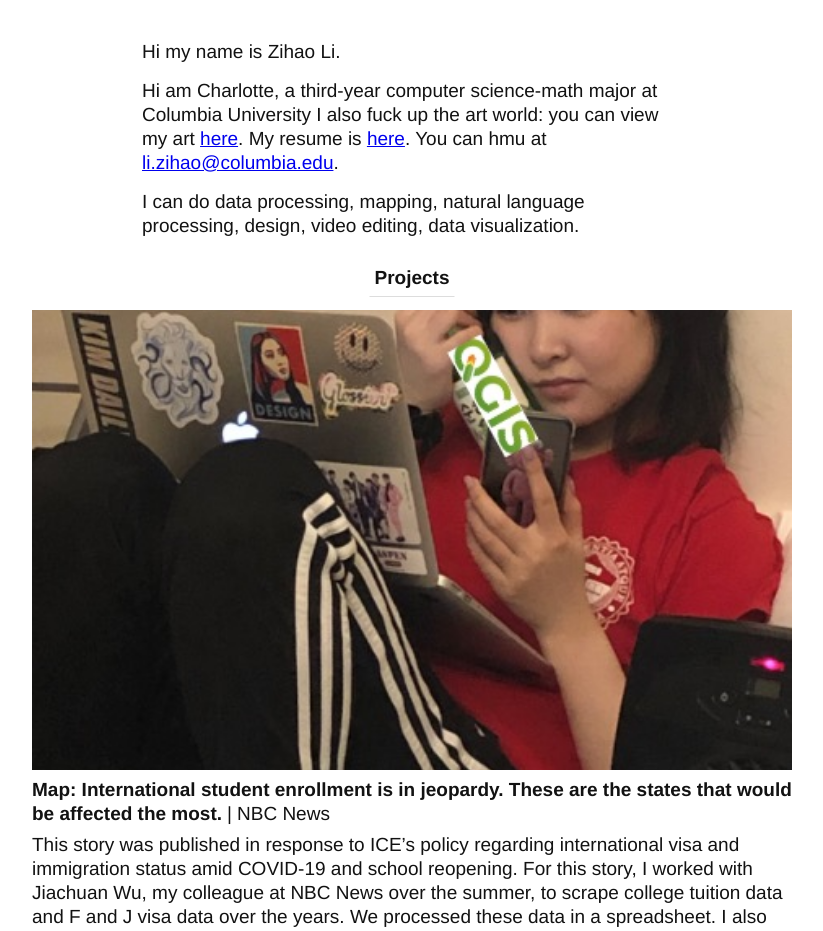
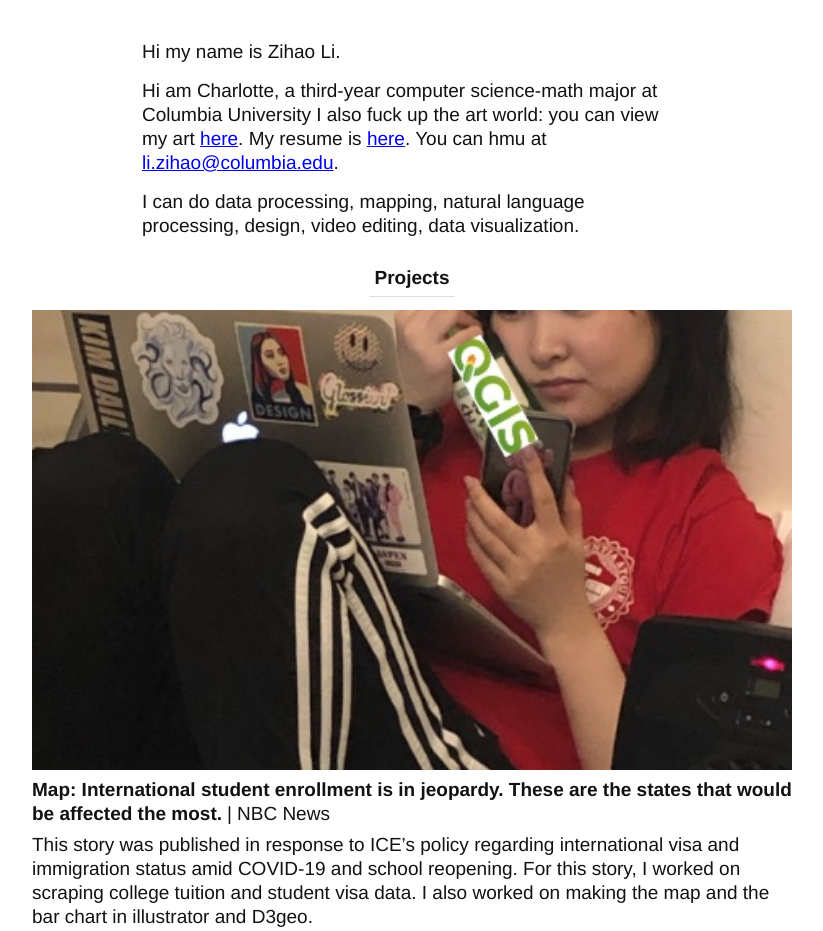
Before and after one commit to shallotly/shallotly.github.io, a React (Create React App) app: page / in a window 1280 px wide. Shown: the top 931 px of the page, without its empty margins (228-1051 px from the left). Built offline with nearby package versions, Linux system fonts and the light colour scheme.

Commit message:
reduced descpt length

```diff
--- a/src/data.js
+++ b/src/data.js
@@ -6,7 +6,7 @@ export default {
             publisher: 'NBC News',
             articleUrl: 'https://www.nbcnews.com/news/us-news/map-trump-international-student-rule-effects-state-n1233219',
             publisherUrl: 'https://www.nbcnews.com/pages/author/charlotte-li',
-            description: 'This story was published in response to ICE’s policy regarding international visa and immigration status amid COVID-19 and school reopening. For this story, I worked with Jiachuan Wu, my colleague at NBC News over the summer, to scrape college tuition data and F and J visa data over the years. We processed these data in a spreadsheet. I also worked on making the map and the bar chart in illustrator and D3geo. Jiachuan added a toggle to the maps.',
+            description: 'This story was published in response to ICE’s policy regarding international visa and immigration status amid COVID-19 and school reopening. For this story, I worked on scraping college tuition and student visa data. I also worked on making the map and the bar chart in illustrator and D3geo.',
         },
         {
             imgPath: 'test.jpg',
```
